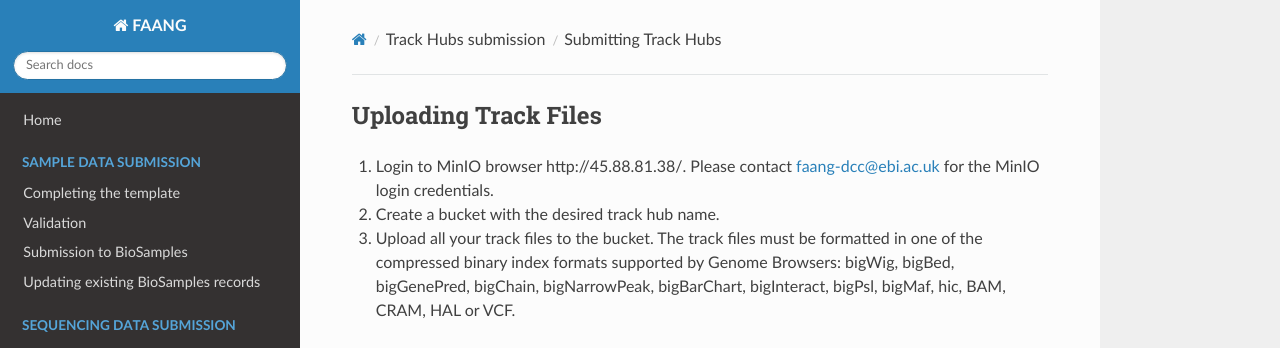
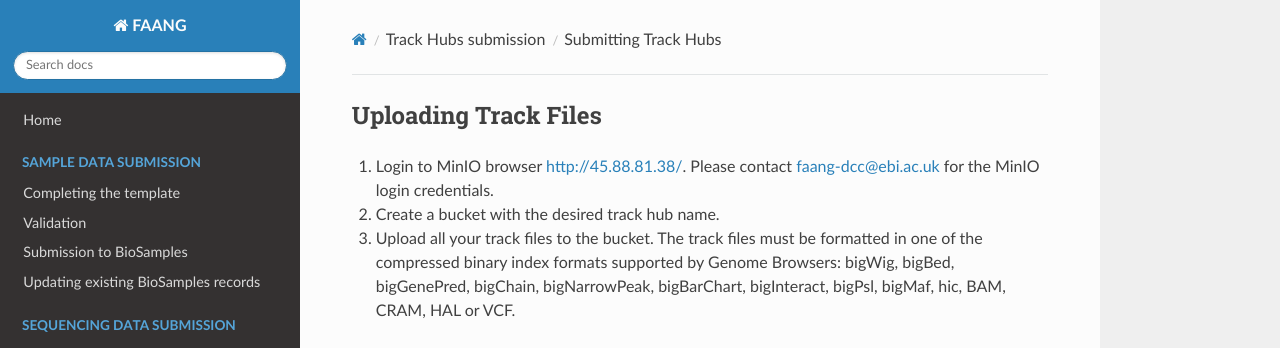
Before and after one commit to FAANG/dcc-documentation, an MkDocs documentation site: the page built from docs/trackhubs/trackhubs_submission.md, in a window 1280 px wide and 900 px high. Shown: the top 348 px of the window. Built offline with MkDocs 1.6.1, drawn with Linux system fonts in a browser that asks for light colours; nearby versions of some CDN libraries; part of the change alters nothing that is shown.

```diff
--- a/docs/trackhubs/trackhubs_submission.md
+++ b/docs/trackhubs/trackhubs_submission.md
@@ -1,6 +1,6 @@
 ## Uploading Track Files
 
-1. Login to MinIO browser http://45.88.81.38/. Please contact [faang-dcc@ebi.ac.uk](mailto:faang-dcc@ebi.ac.uk) for the MinIO login credentials.
+1. Login to MinIO browser [http://45.88.81.38/](http://45.88.81.38/). Please contact [faang-dcc@ebi.ac.uk](mailto:faang-dcc@ebi.ac.uk) for the MinIO login credentials.
 2. Create a bucket with the desired track hub name.
 3. Upload all your track files to the bucket. The track files must be formatted in one of the compressed binary index formats supported by Genome Browsers: bigWig, bigBed, bigGenePred, bigChain, bigNarrowPeak, bigBarChart, bigInteract, bigPsl, bigMaf, hic, BAM, CRAM, HAL or VCF.
 
```
